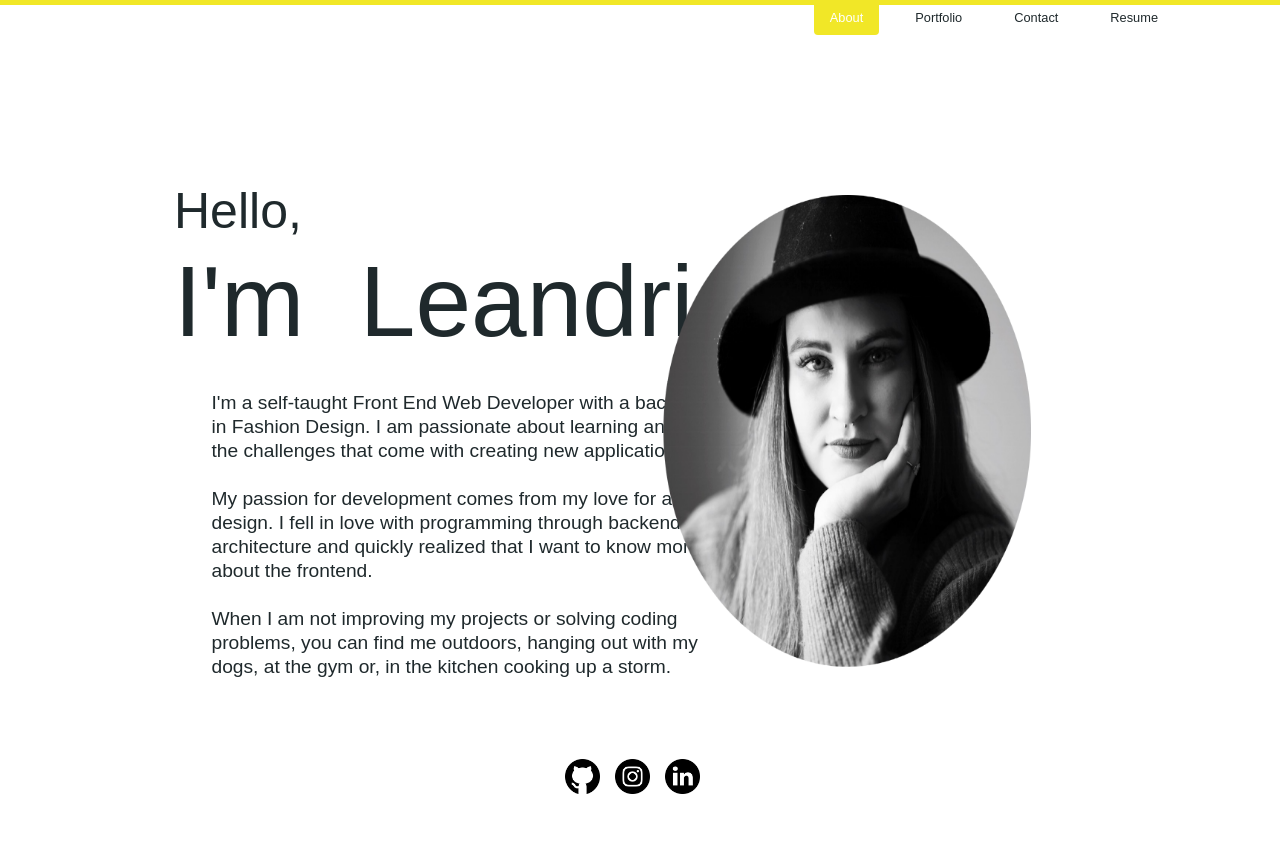
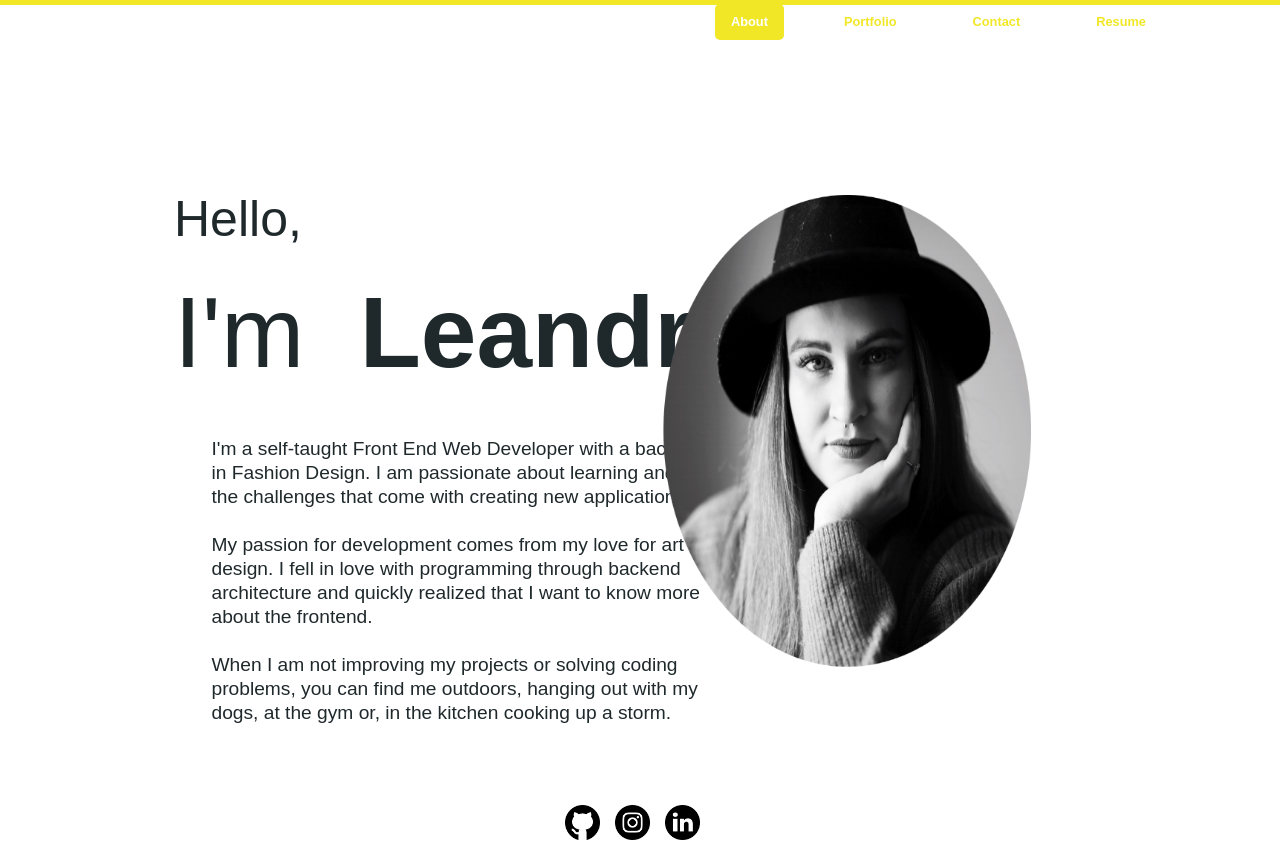
Before and after one commit to LeandriB/you_found_beavis_2.0, a React (Create React App) app: page / in a window 1280 px wide. Before the commit the page ends 800 px from the top, so only its background shows below. Built offline with nearby package versions, Linux system fonts and the light colour scheme.

Commit message:
intergrated Bulma into Navigation component for styling

```diff
--- a/public/index.html
+++ b/public/index.html
@@ -24,7 +24,8 @@
       work correctly both with client-side routing and a non-root public URL.
       Learn how to configure a non-root public URL by running `npm run build`.
     -->
-    <link rel="stylesheet" href="https://cdn.jsdelivr.net/npm/bootstrap@4.0.0/dist/css/bootstrap.min.css" integrity="sha384-Gn5384xqQ1aoWXA+058RXPxPg6fy4IWvTNh0E263XmFcJlSAwiGgFAW/dAiS6JXm" crossorigin="anonymous">
+    <link rel="stylesheet" href="https://cdn.jsdelivr.net/npm/bulma@0.9.4/css/bulma-rtl.min.css">
+    <!-- <link rel="stylesheet" href="https://cdn.jsdelivr.net/npm/bootstrap@4.0.0/dist/css/bootstrap.min.css" integrity="sha384-Gn5384xqQ1aoWXA+058RXPxPg6fy4IWvTNh0E263XmFcJlSAwiGgFAW/dAiS6JXm" crossorigin="anonymous"> -->
     <title>LeandriB</title>
   </head>
   <body>
--- a/src/components/Navigation/index.js
+++ b/src/components/Navigation/index.js
@@ -6,10 +6,10 @@ function Navigation(props) {
 
     return (
         <section>
-            <nav>
-                <ul className="nav nav-pills mb-3 justify-content-end">
+            <nav className="navbar-end" role="navigation" aria-label="main navigation">
+                <ul className="nav navbar-brand">
                     {pages.map((page) => (
-                    <li className={props.pageSelected === page ? "nav-item isActive" : "nav-item"}
+                    <li className={props.pageSelected === page ? "navbar-item isActive" : "navbar-item"}
                         key={page}
                         >
                         <a className={props.pageSelected === page ? "nav-link active" : "nav-link" } onClick={() => props.togglePage(page)}> {page} </a>
--- a/src/index.css
+++ b/src/index.css
@@ -79,6 +79,7 @@ li {
 
 .color {
   transition: color 0.3s ease;
+  font-weight: 600;
 }
 
 .one:hover {
@@ -182,10 +183,25 @@ header nav ul li a:hover {
 .nav-link {
   display: block;
   padding: 0.5rem 1rem;
+  color: #f1e727;
+  font-weight: 600;
 }
 
-.nav-pills .nav-link.active {
-  background-color: #f1e727;;
+.navbar-item {
+  color:#f1e727;
+  padding-top: 0;
+}
+
+.nav-link:hover {
+  background-color: #f1e727;
+  color: white;
+  border-radius: 5px;
+}
+
+.navbar-item .nav-link.active {
+  background-color: #f1e727;
+  color: white;
+  border-radius: 5px;
 }
 
 /* Form set up and display */
```
Also changed, not shown: 1 other file (tests, documents, lock files or other folders).
